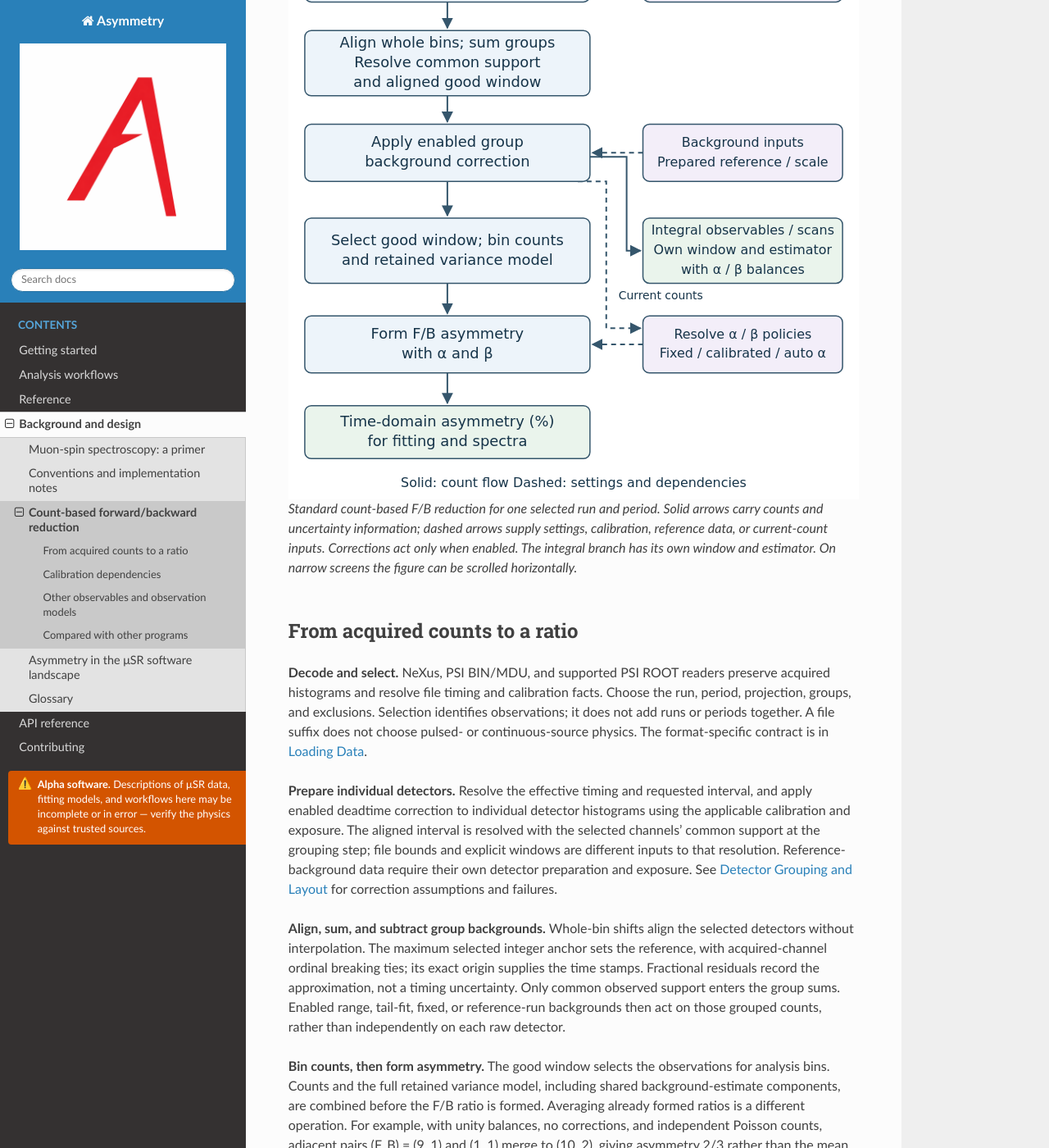
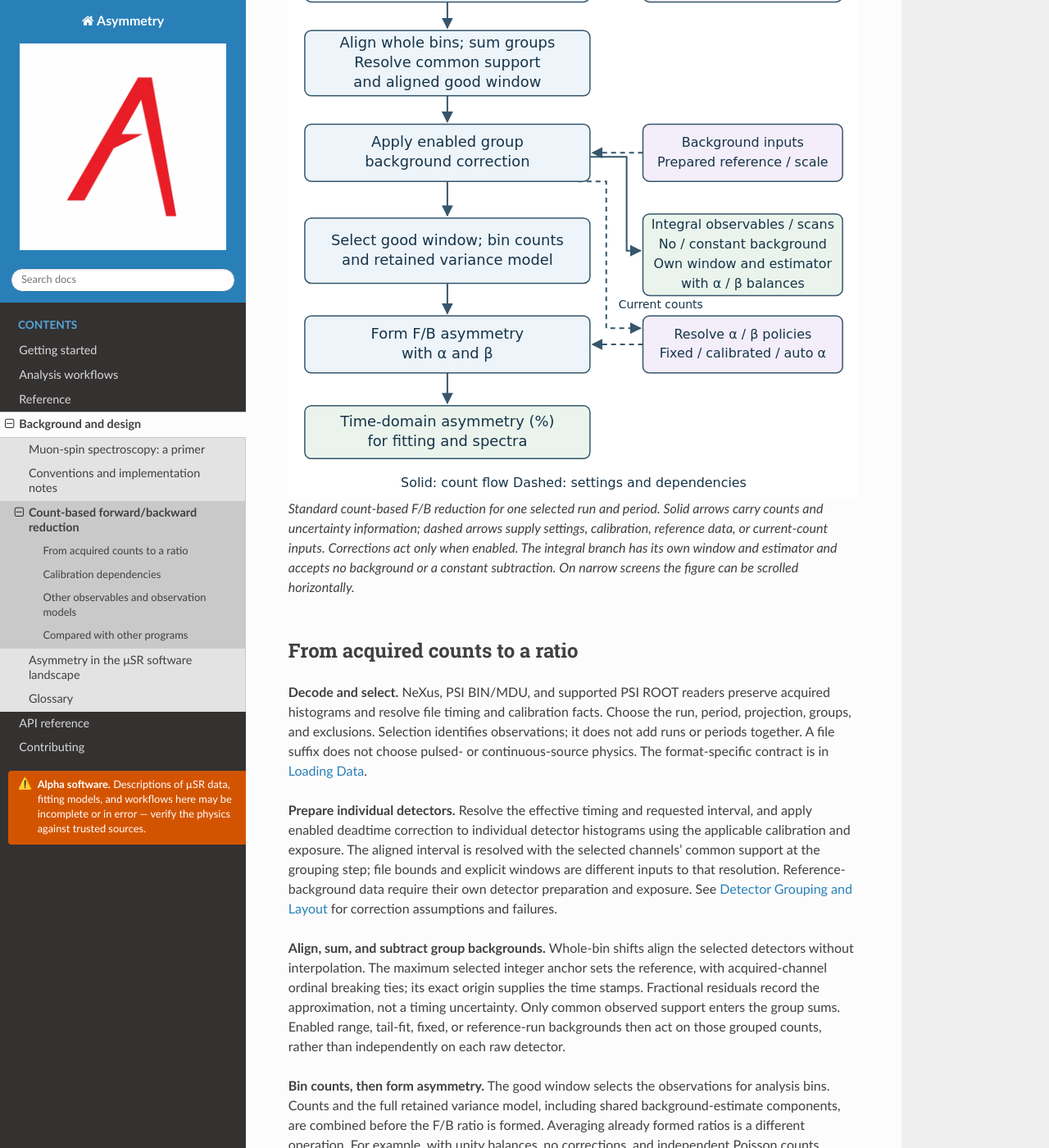
Before and after one commit to BenHuddart/asymmetry, a Sphinx documentation site: the page built from docs/explanation/reduction_pipeline.rst, in a window 1280 px wide and 1400 px high, scrolled down 566 px. Shown: the whole window at 82% size. Built offline with Sphinx 7.4.7 and the Read the Docs theme 3.1.0, drawn with Linux system fonts in a browser that asks for light colours; some of the changed text lies outside the part shown.

Commit message:
Scope integral branch to supported background preparation

```diff
--- a/docs/_static/custom.css
+++ b/docs/_static/custom.css
@@ -42,3 +42,9 @@
 .rst-content .reduction-pipeline img {
     min-width: 660px;
 }
+
+/* The reduction guide is prose: keep all three columns visible at docs width. */
+.rst-content table.reduction-conventions td,
+.rst-content table.reduction-conventions th {
+    white-space: normal;
+}
--- a/docs/explanation/reduction_pipeline.rst
+++ b/docs/explanation/reduction_pipeline.rst
@@ -20,7 +20,8 @@
    Standard count-based F/B reduction for one selected run and period. Solid
    arrows carry counts and uncertainty information; dashed arrows supply
    settings, calibration, reference data, or current-count inputs. Corrections
-   act only when enabled. The integral branch has its own window and estimator.
+   act only when enabled. The integral branch has its own window and estimator
+   and accepts no background or a constant subtraction.
    On narrow screens the figure can be scrolled horizontally.
 
 From acquired counts to a ratio
@@ -80,7 +81,10 @@
 Other observables and observation models
 ----------------------------------------
 
-The corrected grouped-count stage also supplies :doc:`/reference/alc_mode`.
+The corrected grouped-count stage also supplies :doc:`/reference/alc_mode`
+for supported run-level preparation with no background or a constant subtraction.
+Reference-run subtraction is unavailable on that branch; its preparation does
+not resolve a reference spectrum.
 Its count-integral estimator sums a chosen interval before taking a ratio;
 its differential estimator averages valid per-bin asymmetries. This branch
 therefore precedes the time-curve binning box and still depends on the applicable
```
Also changed, not shown: docs/explanation/comparison.rst (+6 -6 lines), docs/reference/alc_mode.rst (+12 -0 lines), docs/_static/reduction-pipeline.svg.
